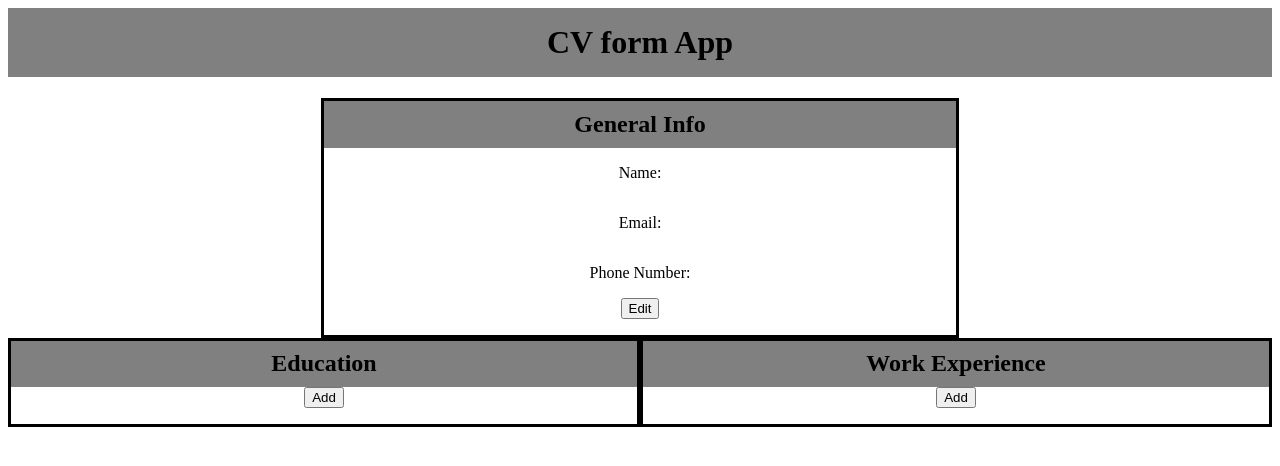
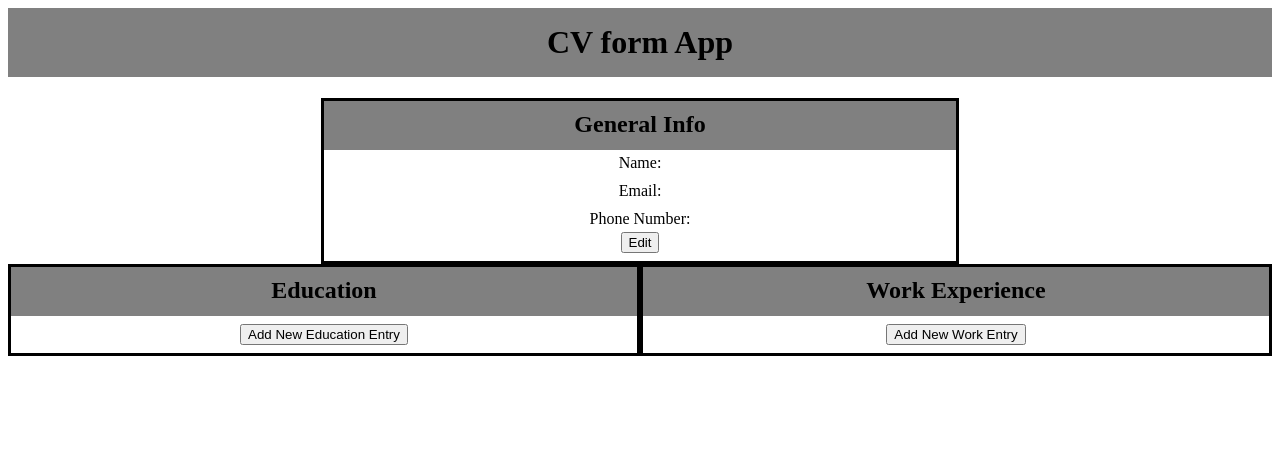
Before and after one commit to sky-pose-rick/cv-form, a React (Create React App) app: page / in a window 1280 px wide. Shown: the top 466 px of the page. Built offline with nearby package versions, Linux system fonts and the light colour scheme.

Commit message:
more css styling

```diff
--- a/src/components/EduItem.js
+++ b/src/components/EduItem.js
@@ -83,9 +83,11 @@ class EduItem extends Component {
         <InputtableField label="Degree" value={degree} editable={editable} onChange={this.degreeFunc} />
         <InputtableField label="Start Year" value={startYear} editable={editable} onChange={this.startYearFunc} />
         <InputtableField label="End Year" value={endYear} editable={editable} onChange={this.endYearFunc} />
-        {editable && <button type="button" onClick={this.onSubmit}>Submit</button>}
-        {!editable && <button type="button" onClick={this.toggleEdit}>Edit</button>}
-        <button type="button" onClick={onDelete}>Delete</button>
+        <div className="buttons">
+          {editable && <button type="button" onClick={this.onSubmit}>Submit</button>}
+          {!editable && <button type="button" onClick={this.toggleEdit}>Edit</button>}
+          <button type="button" onClick={onDelete}>Delete</button>
+        </div>
       </div>
     );
   }
--- a/src/components/Education.js
+++ b/src/components/Education.js
@@ -81,7 +81,9 @@ class Education extends Component {
             <EduItem content={entry[1]} onSubmit={changeFunc} onDelete={deleteFunc} />
           );
         })}
-        <button type="button" onClick={this.addDegree}>Add</button>
+        <div className="item-add">
+          <button type="button" onClick={this.addDegree}>Add New Education Entry</button>
+        </div>
       </div>
     );
   }
--- a/src/components/General.js
+++ b/src/components/General.js
@@ -74,11 +74,13 @@ class General extends Component {
     return (
       <div className="General">
         <h2>General Info</h2>
-        <InputtableField label="Name" value={myName} editable={editable} onChange={this.nameFunc} />
-        <InputtableField label="Email" value={email} editable={editable} onChange={this.emailFunc} />
-        <InputtableField label="Phone Number" value={phoneNumber} editable={editable} onChange={this.phoneFunc} />
-        {editable && <button type="button" onClick={this.onSubmit}>Submit</button>}
-        {!editable && <button type="button" onClick={this.toggleEdit}>Edit</button>}
+        <div className="content-panel">
+          <InputtableField label="Name" value={myName} editable={editable} onChange={this.nameFunc} />
+          <InputtableField label="Email" value={email} editable={editable} onChange={this.emailFunc} />
+          <InputtableField label="Phone Number" value={phoneNumber} editable={editable} onChange={this.phoneFunc} />
+          {editable && <button type="button" onClick={this.onSubmit}>Submit</button>}
+          {!editable && <button type="button" onClick={this.toggleEdit}>Edit</button>}
+        </div>
       </div>
     );
   }
--- a/src/components/InputtableField.js
+++ b/src/components/InputtableField.js
@@ -3,6 +3,9 @@
 /* eslint-disable react/prefer-stateless-function */
 import React, { Component } from 'react';
 import uniqid from 'uniqid';
+
+// eslint-disable-next-line no-unused-vars
+import styles from '../styles/inputs.css';
 
 class InputtableField extends Component {
   constructor(props) {
--- a/src/components/Work.js
+++ b/src/components/Work.js
@@ -81,7 +81,9 @@ class Work extends Component {
             <WorkItem content={entry[1]} onSubmit={changeFunc} onDelete={deleteFunc} />
           );
         })}
-        <button type="button" onClick={this.addJob}>Add</button>
+        <div className="item-add">
+          <button type="button" onClick={this.addJob}>Add New Work Entry</button>
+        </div>
       </div>
     );
   }
--- a/src/components/WorkItem.js
+++ b/src/components/WorkItem.js
@@ -126,9 +126,11 @@ class WorkItem extends Component {
           }
 
         </ul>
-        {editable && <button type="button" onClick={this.onSubmit}>Submit</button>}
-        {!editable && <button type="button" onClick={this.toggleEdit}>Edit</button>}
-        <button type="button" onClick={onDelete}>Delete Job</button>
+        <div className="buttons">
+          {editable && <button type="button" onClick={this.onSubmit}>Submit</button>}
+          {!editable && <button type="button" onClick={this.toggleEdit}>Edit</button>}
+          <button type="button" onClick={onDelete}>Delete Job</button>
+        </div>
       </div>
     );
   }
--- /dev/null
+++ b/src/styles/inputs.css
@@ -0,0 +1,3 @@
+label, p{
+  margin: 0.3rem;
+}
--- a/src/styles/panel.css
+++ b/src/styles/panel.css
@@ -1,10 +1,7 @@
 .General, .Work, .Education{
   width: 50%;
   border: 3px solid black;
-  display: flex;
-  flex-direction: column;
-  align-items: center;
-  padding-bottom: 1rem;
+  padding-bottom: 0.5rem;
 }
 
 h2 {
@@ -16,3 +13,14 @@ h2 {
 	padding-top: 0.6rem;
 	padding-bottom: 0.6rem;
 }
+
+.content-panel, .WorkItem, .EduItem, .item-add{
+  border-top: 2px solid gray;
+  display: flex;
+  flex-direction: column;
+  align-items: center;
+}
+
+.item-add{
+  padding-top: 0.5rem;
+}
```
